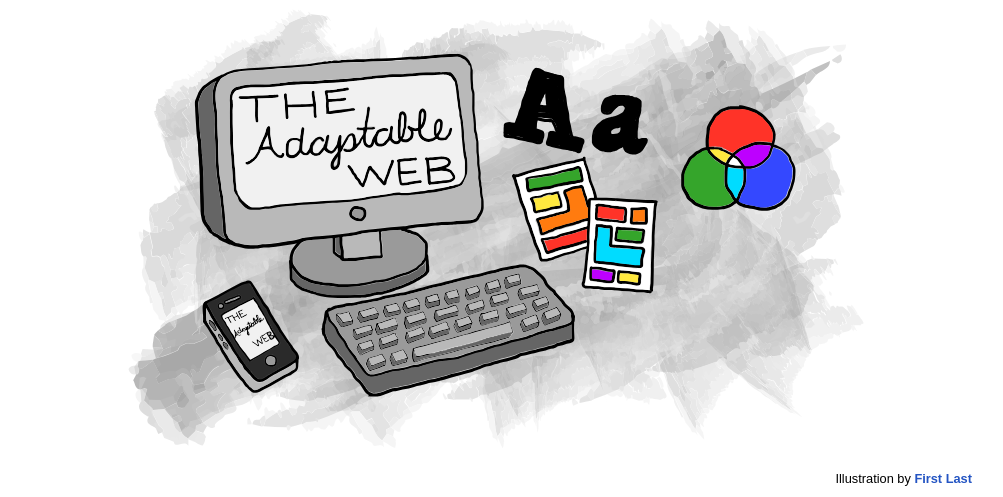
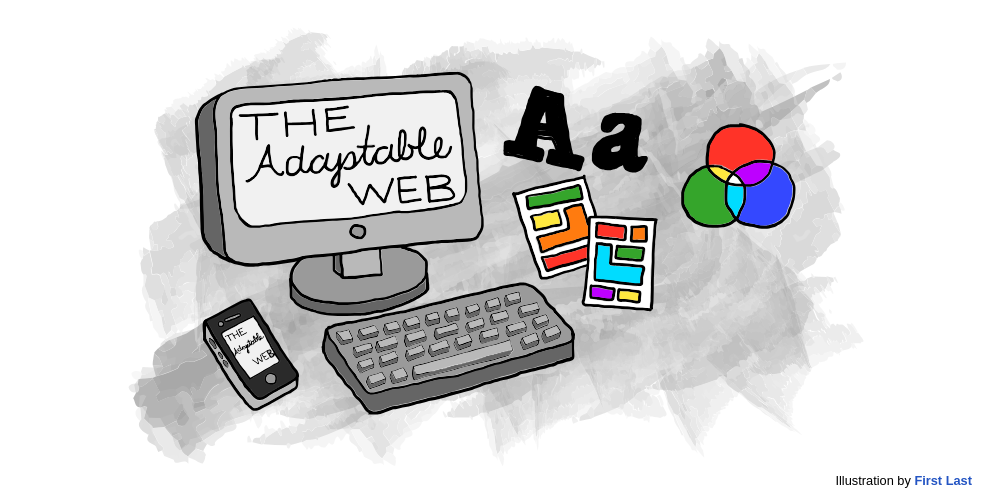
Before and after one commit to ashleyidesign/web-authoring-1-fa-17, a plain HTML site: page demos/ebb-and-flow/index.html in a window 1280 px wide. Shown: the part 106-603 px from the top of the page, without its empty margins (148-1151 px from the left). Drawn offline with Linux system fonts and the light colour scheme.

Commit message:
Update artwork figure style
- Update top/bottom margin
- Fold figcaption into figure content

```diff
--- a/demos/ebb-and-flow/css/main.css
+++ b/demos/ebb-and-flow/css/main.css
@@ -55,12 +55,14 @@ figure {
   }
 
 figure.artwork {
-  margin-bottom: 1em;
+  margin-top: 1.125em;
+  margin-bottom: 1.125em;
   }
 
 figcaption.credit {
   font-size: .8em;
   text-align: right;
+  margin-top: -1.25em;
   }
 
 /* adjust A List Apart layout for small(er) screens */
```
